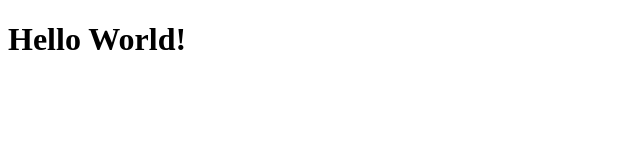
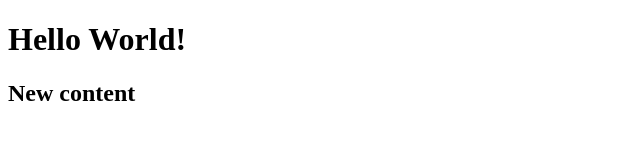
Before and after one commit to Littlaa/workflow-actions, a plain HTML site: page index.html in a window 1280 px wide. Shown: the whole page, without its empty margins (0-640 px from the left). Drawn offline with Linux system fonts and the light colour scheme.

Commit message:
Testing workflow

```diff
--- a/index.html
+++ b/index.html
@@ -8,5 +8,6 @@
   </head>
   <body>
     <h1>Hello World!</h1>
+    <h2>New content</h2>
   </body>
 </html>
```
